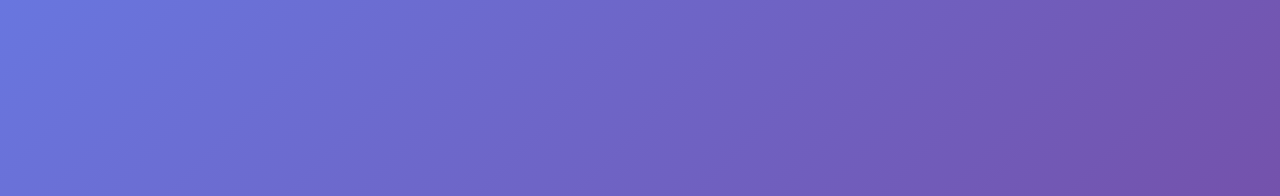
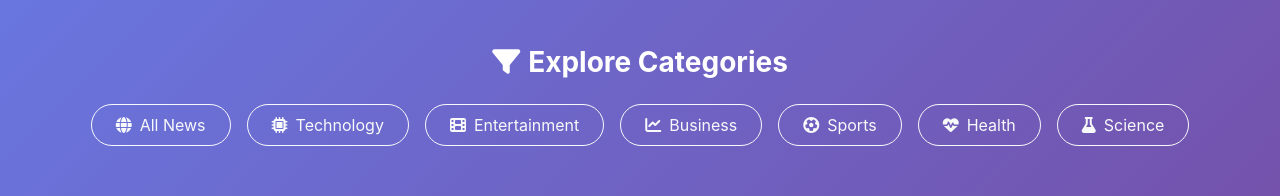
Before and after one commit to ashimkarki7/news-dashboard, a React (Vite) app: page / in a window 1280 px wide. Shown: the part 319-515 px from the top of the page. Built offline with nearby package versions, Linux system fonts and the light colour scheme; no server answers.

Commit message:
Feat:Categories Tag  added , Refactored Filters into Single Key

```diff
--- a/src/Pages/HomePage/component/Homepage.tsx
+++ b/src/Pages/HomePage/component/Homepage.tsx
@@ -2,26 +2,40 @@ import React, {Fragment, useEffect, useState} from 'react';
 import type { HomepageProps } from '../types/homePage';
 import DashboardOverview from '@components/DashboardOverView/DashboardOverview.tsx';
 import SearchBar from '@components/SearchBar/SearchBar.tsx';
+import CategoryFilter from '@components/CategoryFilter/CategoryFilter.tsx';
+import type {NewsFilters} from '@pages/HomePage/types/new.ts';
 
 
 const HomepageComponent: React.FC<HomepageProps> = (props) => {
-  const { getNews,getOverView, news, newsLoading,overViewChannels,overViewLoading } = props;
-  console.log('home', newsLoading,news);
-  const [selectedChannel, setSelectedChannel] = useState<string | null>(null);
+  const { getNews,getOverView, newsLoading,overViewChannels,overViewLoading } = props;
+
+    const [filters, setFilters] = useState<NewsFilters>({
+        query:'',
+        selectedChannel: null,
+        category: '*',
+    });
+
 
     useEffect(() => {
       getOverView();
       getNews();
   }, []);
 
+
+
   return (
     <Fragment>
-      <DashboardOverview overViewLoading={overViewLoading} selectedChannel={selectedChannel} setSelectedChannel={setSelectedChannel} overViewChannels={overViewChannels}/>
-      <div className="row mb-5">
+      <DashboardOverview filters={filters}  overViewLoading={overViewLoading}  setFilters={setFilters} overViewChannels={overViewChannels}/>
+      <div className="row mb-5" id={'searchBarContainer'}>
         <div className="col-12">
-     <SearchBar  selectedChannel={selectedChannel} setSelectedChannel={setSelectedChannel}/>
+     <SearchBar  filters={filters} setFilters={setFilters}/>
         </div>
       </div>
+        <div className="row mb-5" id={'categoryFilterContainer'}>
+            <div className="col-12">
+                <CategoryFilter newsLoading={newsLoading} filters={filters} setFilters={setFilters}    />
+            </div>
+        </div>
     </Fragment>
   );
 };
--- a/src/Pages/HomePage/types/new.ts
+++ b/src/Pages/HomePage/types/new.ts
@@ -1,4 +1,8 @@
-
+export interface NewsFilters {
+  query: string ;
+  selectedChannel: string | null;
+  category: string | null;
+}
 export interface NewsArticle {
   source: {
     id: string | null;
--- /dev/null
+++ b/src/components/CategoryFilter/CategoryFilter.tsx
@@ -0,0 +1,69 @@
+import React, {type Dispatch, type SetStateAction, useCallback} from 'react'
+import {useAppDispatch} from '@/store/reduxHook.ts';
+import {getNews} from '@pages/HomePage/slice/slice.ts';
+import type {NewsFilters} from '@pages/HomePage/types/new.ts';
+
+
+const categories = [
+  { id: "general", name: "All News", icon: "fas fa-globe" },
+  { id: "technology", name: "Technology", icon: "fas fa-microchip" },
+    { id: "entertainment", name: "Entertainment", icon: "fas fa-film" },
+  { id: "business", name: "Business", icon: "fas fa-chart-line" },
+  { id: "sports", name: "Sports", icon: "fas fa-futbol" },
+  { id: "health", name: "Health", icon: "fas fa-heartbeat" },
+  { id: "science", name: "Science", icon: "fas fa-flask" },
+
+]
+
+interface CategoryProps {
+    filters: NewsFilters;
+    setFilters: Dispatch<SetStateAction<NewsFilters>>;
+    newsLoading:boolean;
+}
+
+
+const CategoryFilter: React.FC<CategoryProps> = (props) => {
+    const dispatch = useAppDispatch();
+  const { filters,setFilters,newsLoading } = props
+
+  const handleCategoryChange = useCallback(
+    (categoryId: string) => {
+        setFilters((prev) => ({
+            ...prev,
+            query:'',
+            category:categoryId,
+            selectedChannel: '',
+        }));
+      if (categoryId !== filters?.category) {
+          dispatch(getNews({q:categoryId}));
+      }
+    },
+    [filters?.category, getNews],
+  )
+
+  return (
+    <div className="text-center">
+      <h3 className="text-white mb-4 fw-bold">
+        <i className="fas fa-filter me-2"></i>
+        Explore Categories
+      </h3>
+      <div className="d-flex flex-wrap justify-content-center gap-3">
+        {categories.map((category) => (
+          <button
+            key={category.id}
+            className={`btn ${
+                filters?.category === category.id ? "btn-primary" : "btn-outline-light"
+            } rounded-pill px-4 py-2`}
+            onClick={() => handleCategoryChange(category.id)}
+            disabled={newsLoading}
+          >
+            <i className={`${category.icon} me-2`}></i>
+            {category.name}
+          </button>
+        ))}
+      </div>
+    </div>
+  )
+}
+
+export default React.memo(CategoryFilter)
--- a/src/components/DashboardOverView/DashboardOverview.tsx
+++ b/src/components/DashboardOverView/DashboardOverview.tsx
@@ -1,23 +1,23 @@
-import {type FC, Fragment, memo} from 'react';
-import type {NewsSource} from '@pages/HomePage/types/new.ts';
+import {type Dispatch, type FC, type SetStateAction,Fragment, memo, } from 'react';
+import type {NewsFilters, NewsSource} from '@pages/HomePage/types/new.ts';
 
 
 interface DashboardOverviewProps {
-    selectedChannel: string | null;
-    setSelectedChannel: (id: string) => void;
+    filters: NewsFilters;
+    setFilters: Dispatch<SetStateAction<NewsFilters>>;
     overViewChannels: NewsSource[];
     overViewLoading:boolean;
 }
 
 const DashboardOverview: FC<DashboardOverviewProps> = (props) => {
-    const {overViewChannels,selectedChannel,setSelectedChannel,overViewLoading} = props;
+    const {overViewChannels,filters,setFilters,overViewLoading} = props;
 
 
     return (<div className="mb-5">
             <div className="d-flex  align-items-center mb-4 ">
                 <h2 className="text-white fw-bold mb-0 ">
                     <i className="fas fa-chart-line me-3"></i>
-                    {`Sources ${selectedChannel ? `from ${selectedChannel}` : ''}`}
+                    {`Sources ${filters?.selectedChannel ? `from ${filters?.selectedChannel}` : ''}`}
                 </h2>
             </div>
 
@@ -93,15 +93,21 @@ const DashboardOverview: FC<DashboardOverviewProps> = (props) => {
                                                         <div key={slideIndex * 3 + index} className="col-12 col-sm-6 col-lg-4"
                                                         >
                                                             <div
-                                                                onClick={() => setSelectedChannel(metric?.id)}
+                                                                onClick={() =>
+                                                                    setFilters((prev) => ({
+                                                                        ...prev,
+                                                                        query:'',
+                                                                        category:'*',
+                                                                        selectedChannel: metric?.id,
+                                                                    }))}
                                                                 style={{
                                                                     cursor: "pointer",
                                                                     backgroundColor:
-                                                                        selectedChannel === metric?.id ? "rgba(13, 110, 253, 0.3)" : 'rgba(33, 37, 41, 0.25)',
+                                                                        filters?.selectedChannel === metric?.id ? "rgba(13, 110, 253, 0.3)" : 'rgba(33, 37, 41, 0.25)',
                                                                 }}
                                                                 className={`card   bg-opacity-25 border-light border-opacity-25 h-100
                                                     ${
-                                                                    selectedChannel === metric?.id ? "border-primary border-2" : "bg-dark"
+                                                                    filters?.selectedChannel === metric?.id ? "border-primary border-2" : "bg-dark"
                                                                 }
                                                     `}>
                                                                 <div className="card-body">
--- a/src/components/SearchBar/SearchBar.tsx
+++ b/src/components/SearchBar/SearchBar.tsx
@@ -1,38 +1,41 @@
 
-import React, {useState, useCallback, useEffect} from 'react'
+import React, { useCallback, useEffect, type Dispatch, type SetStateAction} from 'react'
 import {useAppDispatch, useAppSelector} from '@/store/reduxHook.ts';
 import { debounce } from '@/Utility/debounce';
 import {getNews} from '@pages/HomePage/slice/slice.ts';
-import type {NewsQueryParams} from '@pages/HomePage/types/new.ts';
+import type {NewsFilters, NewsQueryParams} from '@pages/HomePage/types/new.ts';
 
 
 interface SearchBarProps {
-  selectedChannel: string | null;
-  setSelectedChannel: (id: string) => void;
+    filters: NewsFilters;
+    setFilters: Dispatch<SetStateAction<NewsFilters>>;
 
 }
 
 const SearchBar: React.FC<SearchBarProps> = (props) => {
-  const {selectedChannel,setSelectedChannel} = props;
+  const {filters,setFilters} = props;
   const dispatch = useAppDispatch();
   const loading = useAppSelector((state) => state.newsData.loading);
-  const [query, setQuery] = useState('');
 
   const debouncedSearch = useCallback(
       debounce((value: string) => {
-        const payload: NewsQueryParams = value ? { q: value,searchIn: 'title,description', sources: selectedChannel ?? '' } : {};
+        const payload: NewsQueryParams = value ? { q: value,searchIn: 'title,description', sources: filters?.selectedChannel ?? '' } : {};
         dispatch(getNews(payload));
       }, 500),
       [dispatch]
   );
 
   useEffect(() => {
-    debouncedSearch(query.trim());
-  }, [query, debouncedSearch]);
+    debouncedSearch(filters?.query.trim());
+  }, [filters?.query, debouncedSearch]);
 
   const handleClear = () => {
-    setQuery('');
-    setSelectedChannel('');
+      setFilters((prev) => ({
+          ...prev,
+          query: '',
+          category:'',
+          selectedChannel: '',
+      }));
     dispatch(getNews({}));
   };
 
@@ -46,8 +49,15 @@ const SearchBar: React.FC<SearchBarProps> = (props) => {
                     type="text"
                     className="form-control bg-dark bg-opacity-25 border-light border-opacity-25 text-white"
                     placeholder="Search breaking news, trending topics, or specific stories..."
-                    value={query}
-                    onChange={(e) => setQuery(e.target.value)}
+                    value={filters?.query}
+                    onChange={(e) =>
+                        setFilters((prev) => ({
+                            ...prev,
+                            query: e.target.value,
+                            category:'',
+                            selectedChannel: '',
+                        }))
+                       }
                     disabled={loading}
                     style={{
                       borderRadius: '50px 0 0 50px',
@@ -67,10 +77,10 @@ const SearchBar: React.FC<SearchBarProps> = (props) => {
           </div>
         </form>
 
-        {query && (
+        {filters?.query && (
             <div className="text-center mt-3">
           <span className="badge bg-light text-dark me-2">
-            {`Showing results for: "${query}"`}
+            {`Showing results for: "${filters?.query}"`}
           </span>
               <button
                   className="btn btn-sm btn-outline-light"
@@ -82,10 +92,10 @@ const SearchBar: React.FC<SearchBarProps> = (props) => {
 
             </div>
         )}
-        {selectedChannel && (
+        {filters?.selectedChannel && (
         <div className="text-center mt-3">
                   <span className="badge bg-light text-dark me-2">
-        from source: {selectedChannel}
+        from source: {filters?.selectedChannel}
 
           </span>
               <button
```
Also changed, not shown: 1 other file (tests, documents, lock files or other folders).
